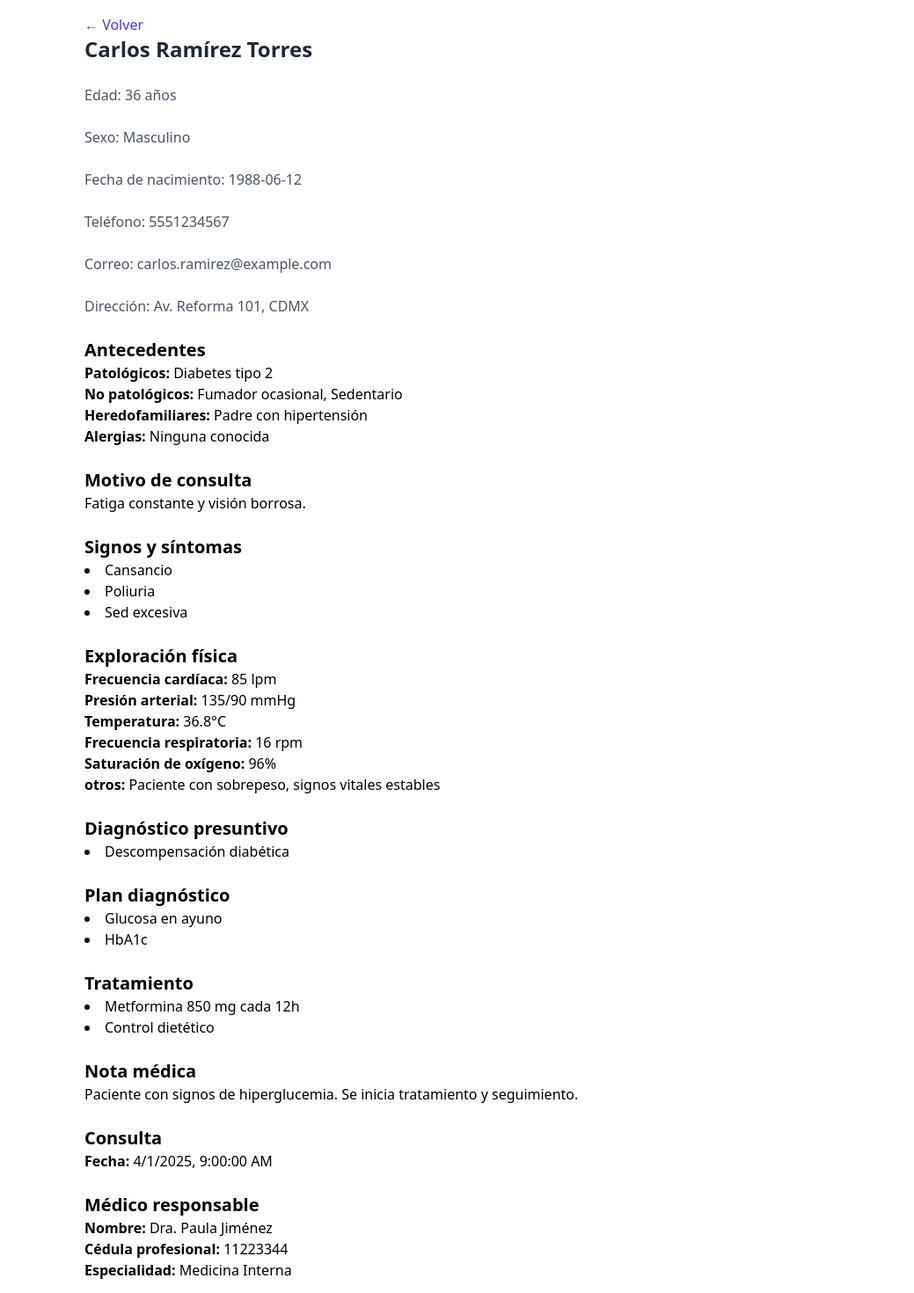
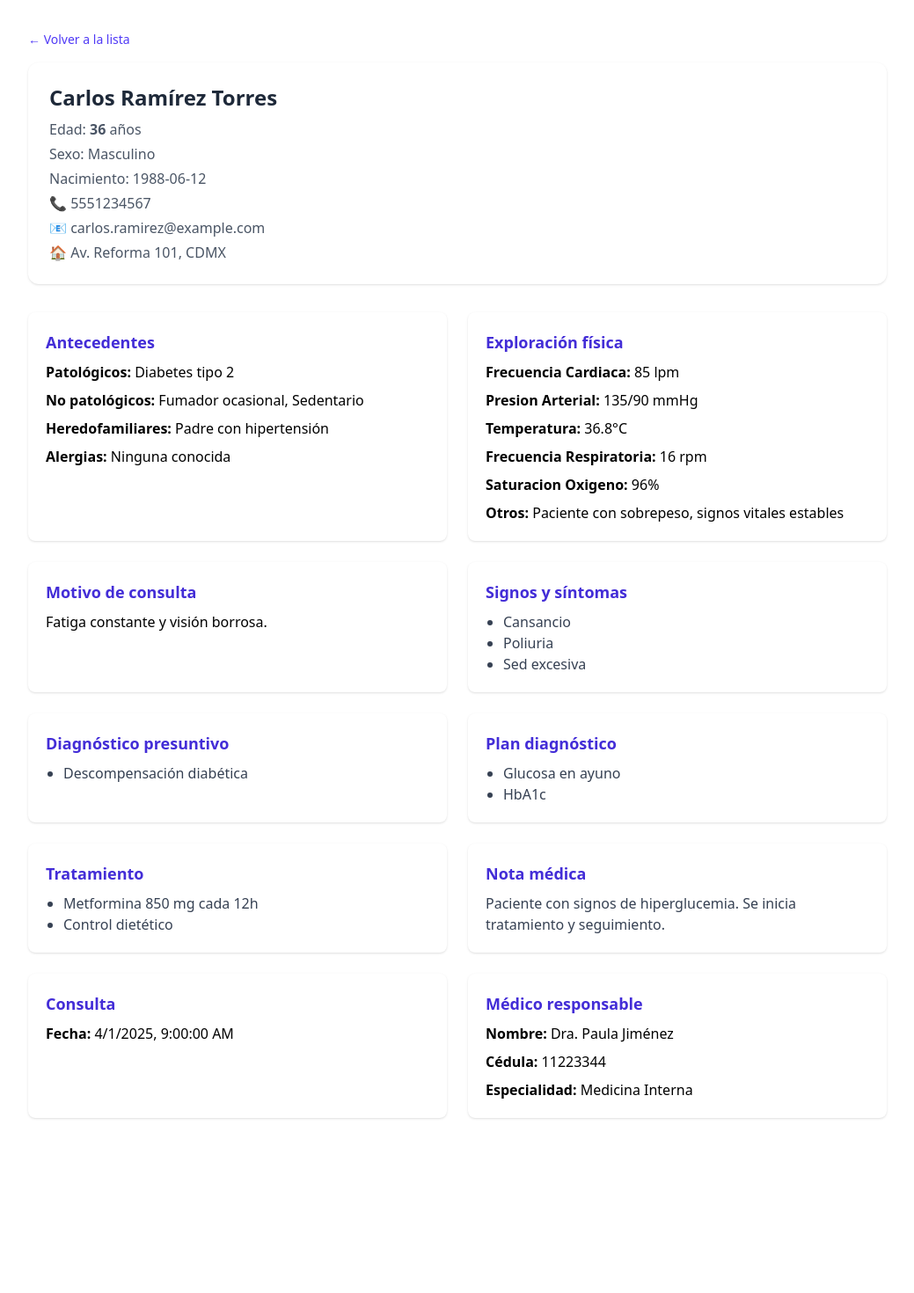
Before and after one commit to LuisDNA1196/expedientelectronico, a React (Vite) app: page /expediente/1 in a window 1280 px wide. Shown: the part 100-1570 px from the top of the page at 88% size, without its empty margins (120-1159 px from the left). After the commit the page ends 1411 px from the top, so only its background shows below. Built offline with nearby package versions, Linux system fonts and the light colour scheme; data requests are answered from the project's data file.

Commit message:
se mejoro la UX

```diff
--- a/src/pages/ExpedienteDetalle.jsx
+++ b/src/pages/ExpedienteDetalle.jsx
@@ -9,9 +9,7 @@ const ExpedienteDetalle = () => {
   useEffect(() => {
     fetch(`http://localhost:3001/expedientes_medicos/${id}`)
       .then((res) => {
-        if (!res.ok) {
-          throw new Error("Expediente no encontrado");
-        }
+        if (!res.ok) throw new Error("Expediente no encontrado");
         return res.json();
       })
       .then((data) => setExpediente(data))
@@ -21,8 +19,11 @@ const ExpedienteDetalle = () => {
       });
   }, [id]);
 
-  if (error) return <div className="p-4 text-red-600">Expediente no encontrado.</div>;
-  if (!expediente) return <div className="p-4">Cargando...</div>;
+  if (error)
+    return <div className="p-6 text-red-600 text-center text-lg">⚠️ Expediente no encontrado.</div>;
+
+  if (!expediente)
+    return <div className="p-6 text-gray-600 text-center text-lg">Cargando expediente...</div>;
 
   const {
     datos_personales,
@@ -39,89 +40,97 @@ const ExpedienteDetalle = () => {
   } = expediente;
 
   return (
-    <div className="max-w-4xl mx-auto p-6 space-y-6">
-      <Link to="/" className="text-indigo-600 hover:underline">← Volver</Link>
-      <h1 className="text-2xl font-bold text-gray-800">
+    <div className="max-w-5xl mx-auto px-6 py-10 space-y-8">
+      <Link to="/pacientes" className="inline-block text-indigo-600 hover:text-indigo-800 transition text-sm mb-4">
+        ← Volver a la lista
+      </Link>
+
+      <div className="bg-white shadow rounded-xl p-6">
+        <h1 className="text-2xl font-bold text-gray-800 mb-2">
           {datos_personales.nombre} {datos_personales.apellido}
         </h1>
-      <p className="text-gray-600">Edad: {datos_personales.edad} años</p>
-      <p className="text-gray-600">Sexo: {datos_personales.sexo}</p>
-      <p className="text-gray-600">Fecha de nacimiento: {datos_personales.fecha_nacimiento}</p>
-      <p className="text-gray-600">Teléfono: {datos_personales.telefono}</p>
-      <p className="text-gray-600">Correo: {datos_personales.correo_electronico}</p>
-      <p className="text-gray-600">Dirección: {datos_personales.direccion}</p>
+        <p className="text-gray-600 mb-1">Edad: <strong>{datos_personales.edad}</strong> años</p>
+        <p className="text-gray-600 mb-1">Sexo: {datos_personales.sexo}</p>
+        <p className="text-gray-600 mb-1">Nacimiento: {datos_personales.fecha_nacimiento}</p>
+        <p className="text-gray-600 mb-1">📞 {datos_personales.telefono}</p>
+        <p className="text-gray-600 mb-1">📧 {datos_personales.correo_electronico}</p>
+        <p className="text-gray-600">🏠 {datos_personales.direccion}</p>
+      </div>
 
-      <div>
-        <h2 className="text-xl font-semibold mt-4">Antecedentes</h2>
+      <div className="grid md:grid-cols-2 gap-6">
+        <Card title="Antecedentes">
           <p><strong>Patológicos:</strong> {antecedentes.personales_patologicos.join(", ")}</p>
           <p><strong>No patológicos:</strong> {antecedentes.personales_no_patologicos.join(", ")}</p>
           <p><strong>Heredofamiliares:</strong> {antecedentes.heredofamiliares.join(", ")}</p>
           <p><strong>Alergias:</strong> {antecedentes.alergias.join(", ")}</p>
-      </div>
+        </Card>
 
-      <div>
-        <h2 className="text-xl font-semibold mt-4">Motivo de consulta</h2>
+        <Card title="Exploración física">
+          {Object.entries(exploracion_fisica.signos_vitales).map(([key, val]) => (
+            <p key={key}><strong>{formatoTexto(key)}:</strong> {val}</p>
+          ))}
+          {exploracion_fisica.hallazgos &&
+            Object.entries(exploracion_fisica.hallazgos).map(([key, val]) => (
+              <p key={key}><strong>{formatoTexto(key)}:</strong> {val}</p>
+            ))}
+        </Card>
+
+        <Card title="Motivo de consulta">
           <p>{motivo_de_consulta}</p>
-      </div>
+        </Card>
 
-      <div>
-        <h2 className="text-xl font-semibold mt-4">Signos y síntomas</h2>
-        <ul className="list-disc list-inside">
+        <Card title="Signos y síntomas">
+          <ul className="list-disc pl-5 text-gray-700">
             {signos_y_sintomas.map((s, i) => <li key={i}>{s}</li>)}
           </ul>
-      </div>
+        </Card>
 
-      <div>
-        <h2 className="text-xl font-semibold mt-4">Exploración física</h2>
-        <p><strong>Frecuencia cardíaca:</strong> {exploracion_fisica.signos_vitales.frecuencia_cardiaca}</p>
-        <p><strong>Presión arterial:</strong> {exploracion_fisica.signos_vitales.presion_arterial}</p>
-        <p><strong>Temperatura:</strong> {exploracion_fisica.signos_vitales.temperatura}</p>
-        <p><strong>Frecuencia respiratoria:</strong> {exploracion_fisica.signos_vitales.frecuencia_respiratoria}</p>
-        <p><strong>Saturación de oxígeno:</strong> {exploracion_fisica.signos_vitales.saturacion_oxigeno}</p>
-        {exploracion_fisica.hallazgos && Object.entries(exploracion_fisica.hallazgos).map(([clave, valor]) => (
-          <p key={clave}><strong>{clave}:</strong> {valor}</p>
-        ))}
-      </div>
-
-      <div>
-        <h2 className="text-xl font-semibold mt-4">Diagnóstico presuntivo</h2>
-        <ul className="list-disc list-inside">
+        <Card title="Diagnóstico presuntivo">
+          <ul className="list-disc pl-5 text-gray-700">
             {diagnostico_presuntivo.map((d, i) => <li key={i}>{d}</li>)}
           </ul>
-      </div>
+        </Card>
 
-      <div>
-        <h2 className="text-xl font-semibold mt-4">Plan diagnóstico</h2>
-        <ul className="list-disc list-inside">
+        <Card title="Plan diagnóstico">
+          <ul className="list-disc pl-5 text-gray-700">
             {plan_diagnostico.map((p, i) => <li key={i}>{p}</li>)}
           </ul>
-      </div>
+        </Card>
 
-      <div>
-        <h2 className="text-xl font-semibold mt-4">Tratamiento</h2>
-        <ul className="list-disc list-inside">
+        <Card title="Tratamiento">
+          <ul className="list-disc pl-5 text-gray-700">
             {tratamiento.map((t, i) => <li key={i}>{t}</li>)}
           </ul>
-      </div>
+        </Card>
 
-      <div>
-        <h2 className="text-xl font-semibold mt-4">Nota médica</h2>
-        <p>{nota_medica}</p>
-      </div>
+        <Card title="Nota médica">
+          <p className="text-gray-700">{nota_medica}</p>
+        </Card>
 
-      <div>
-        <h2 className="text-xl font-semibold mt-4">Consulta</h2>
+        <Card title="Consulta">
           <p><strong>Fecha:</strong> {new Date(fecha_consulta).toLocaleString()}</p>
-      </div>
+        </Card>
 
-      <div>
-        <h2 className="text-xl font-semibold mt-4">Médico responsable</h2>
+        <Card title="Médico responsable">
           <p><strong>Nombre:</strong> {medico_responsable.nombre}</p>
-        <p><strong>Cédula profesional:</strong> {medico_responsable.cedula_profesional}</p>
+          <p><strong>Cédula:</strong> {medico_responsable.cedula_profesional}</p>
           <p><strong>Especialidad:</strong> {medico_responsable.especialidad}</p>
+        </Card>
       </div>
     </div>
   );
 };
 
+// Reusable card component
+const Card = ({ title, children }) => (
+  <div className="bg-white shadow rounded-lg p-5 space-y-2">
+    <h3 className="text-lg font-semibold text-indigo-700 mb-2">{title}</h3>
+    {children}
+  </div>
+);
+
+// Capitaliza claves como "frecuencia_respiratoria"
+const formatoTexto = (texto) =>
+  texto.replace(/_/g, " ").replace(/\b\w/g, (l) => l.toUpperCase());
+
 export default ExpedienteDetalle;
```
Lines whose indentation alone changed are shown as unchanged.
